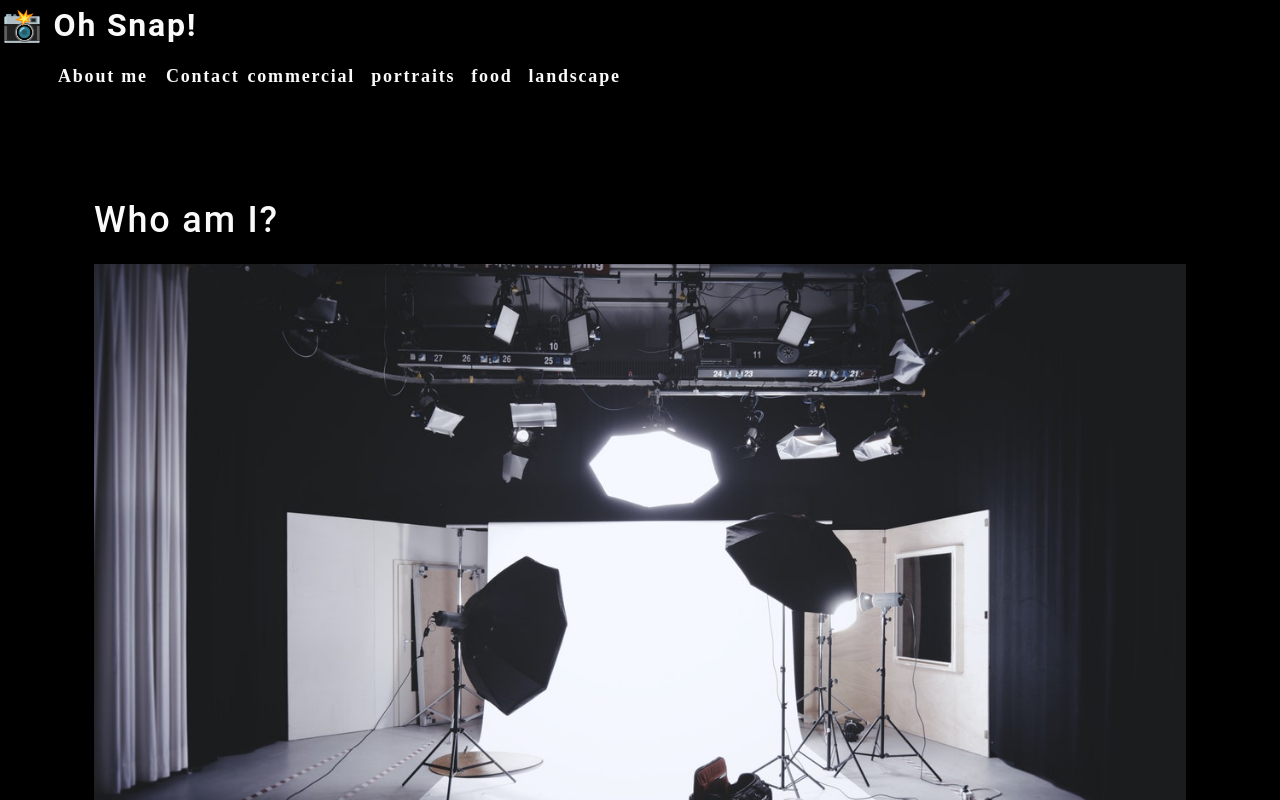
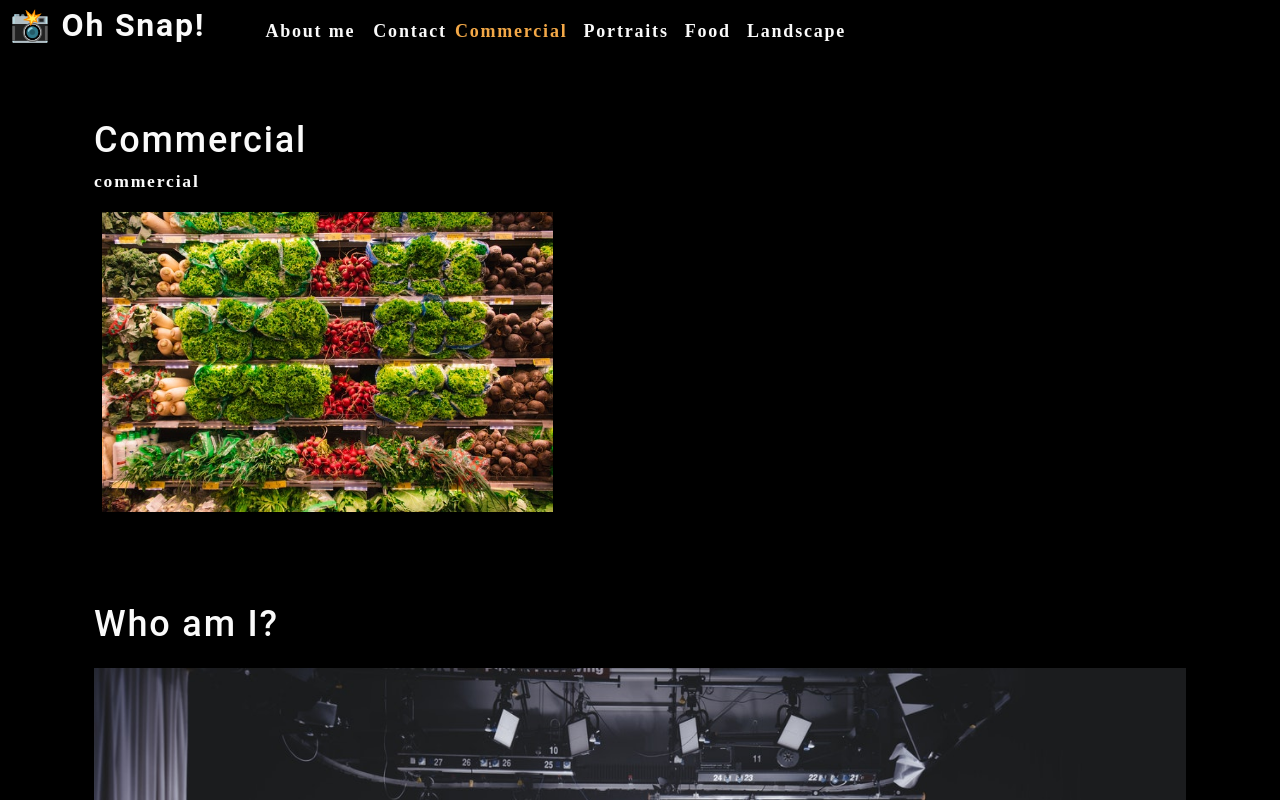
Before and after one commit to solomonalem/photo-port, a React (Create React App) app: page / in a window 1280 px wide. Shown: the top 800 px of the page. Built offline with nearby package versions, Linux system fonts and the light colour scheme.

Commit message:
adds conditionally rendering to gallery section

```diff
--- a/src/App.js
+++ b/src/App.js
@@ -1,14 +1,33 @@
-import React from 'react';
-import './App.css';
+import React, { useState } from 'react';
+import Nav from './components/Nav';
 import About from './components/About';
-import Nav from './components/Nav';
+import Gallery from './components/Gallery';
 
 function App() {
+  const [categories] = useState([
+    {
+      name: 'commercial',
+      description: 'Photos of grocery stores, food trucks, and other commercial projects',
+    },
+    { name: 'portraits', description: 'Portraits of people in my life' },
+    { name: 'food', description: 'Delicious delicacies' },
+    { name: 'landscape', description: 'Fields, farmhouses, waterfalls, and the beauty of nature' },
+  ]);
+
+  const [currentCategory, setCurrentCategory] = useState(categories[0]);
+
   return (
     <div>
-      <Nav/>
+      <Nav
+        categories={categories}
+        setCurrentCategory={setCurrentCategory}
+        currentCategory={currentCategory}
+      ></Nav>
       <main>
-        <About />
+        <div>
+          <Gallery></Gallery>
+          <About></About>
+        </div>
       </main>
     </div>
   );
--- /dev/null
+++ b/src/components/Gallery/index.js
@@ -0,0 +1,26 @@
+import React from "react";
+import { capitalizeFirstLetter } from '../../utils/helpers';
+import photo from "../../assets/small/commercial/0.jpg";
+
+function Gallery(props) {
+  const currentCategory = {
+    name: "commercial",
+    description:"Photos of grocery stores, food trucks, and other commercial projects",
+  };
+
+  return (
+    <section>
+      <h1>{capitalizeFirstLetter(currentCategory.name)}</h1>
+      <p>{currentCategory.name}</p>
+       <div className="flex-row">
+          <img
+            src={photo}
+            alt="Commercial Example"
+            className="img-thumbnail mx-1"
+          />
+      </div>
+    </section>
+  );
+}
+
+export default Gallery;
--- a/src/components/Nav/index.js
+++ b/src/components/Nav/index.js
@@ -1,61 +1,49 @@
-import React from 'react';
-
-function Nav(){
-
-    const categories = [
-            {
-                name: "commercial",
-                description:
-                "Photos of grocery stores, food trucks, and other commercial projects",
-            },
-            { name: "portraits", description: "Portraits of people in my life" },
-            { name: "food", description: "Delicious delicacies" },
-            {
-                name: "landscape",
-                description: "Fields, farmhouses, waterfalls, and the beauty of nature",
-            },
-    ];
-
-function categorySelected(name) {
-  console.log(name)
-}
-    return(
+import React , {useEffect} from 'react';
+import { capitalizeFirstLetter } from "../../utils/helpers";
 
 
+function Nav(props) {
+  const {
+    categories = [],
+    setCurrentCategory,
+    currentCategory,
+  } = props;
 
-       <header>
+  useEffect(() => {
+    document.title = capitalizeFirstLetter(currentCategory.name);
+  }, [currentCategory]);
+
+    return (
+        <header className="flex-row px-1">
         <h2>
             <a data-testid="link" href="/">
-
-                <span role="img" aria-label="camera"> 📸</span> Oh Snap!
+            <span role="img" aria-label="camera">
+                {" "}
+                📸
+            </span>{" "}
+            Oh Snap!
             </a>
         </h2>
         <nav>
             <ul className="flex-row">
                 <li className="mx-2">
-                   <a data-testid="about" href="#about">
-                    About me
-                    </a>
+                    <a href="#about" > About me </a>
                 </li>
                 <li>
                     <span>Contact</span>
                 </li>
+                {categories.map((category) => (
+                    <li className={`mx-1 ${currentCategory.name === category.name && 'navActive'}`} key={category.name}>
 
-                {categories.map((category) => (
-                    <li
-                        className="mx-1"
-                         key={category.name}
-                    >
-                        <span onClick={ () => categorySelected(category.name)}>
-                            {category.name}
+                        <span onClick={() => {setCurrentCategory(category)}}>
+                            {capitalizeFirstLetter(category.name)}
                         </span>
                     </li>
                 ))}
-
             </ul>
         </nav>
         </header>
-    )
+    );
 }
 
 export default Nav;
```
Also changed, not shown: 1 other file (tests, documents, lock files or other folders). Lines whose indentation alone changed are shown as unchanged.
